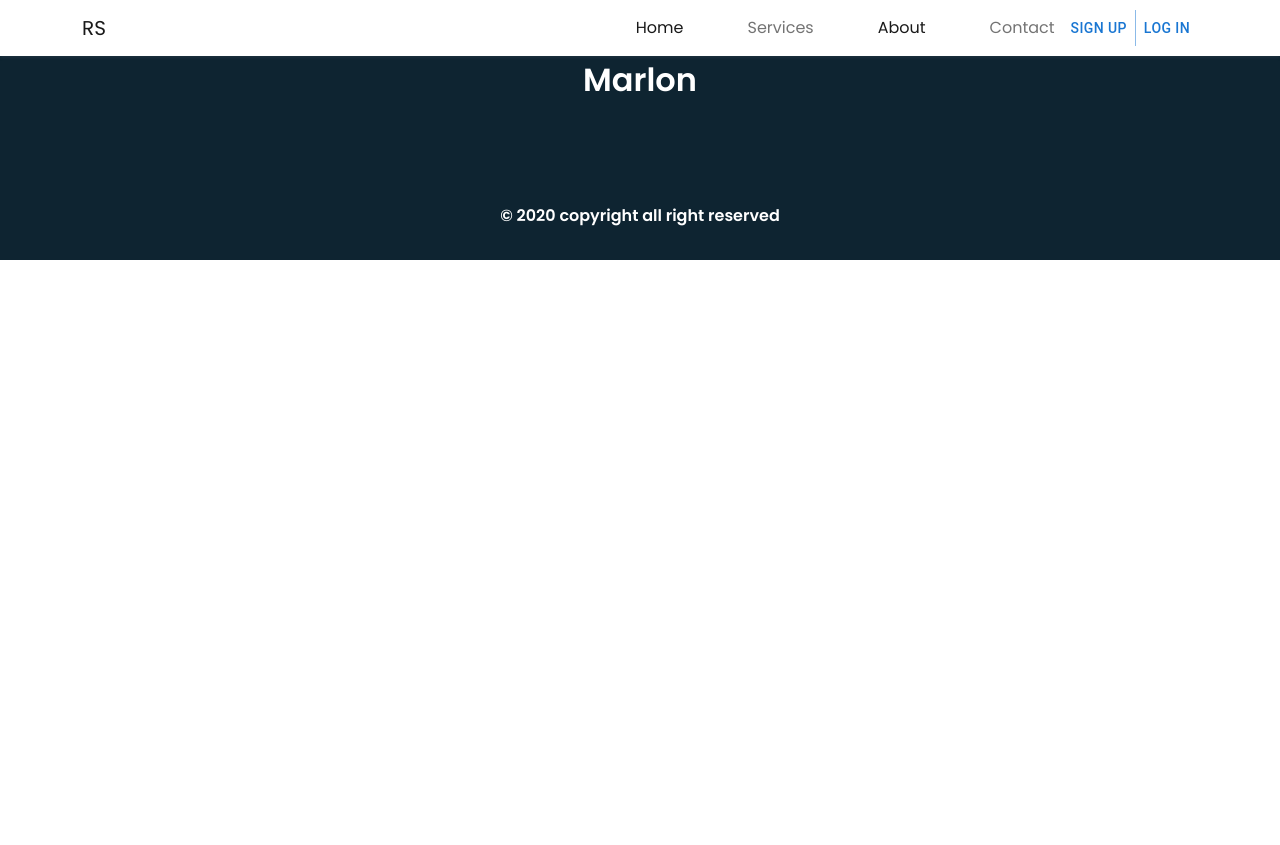
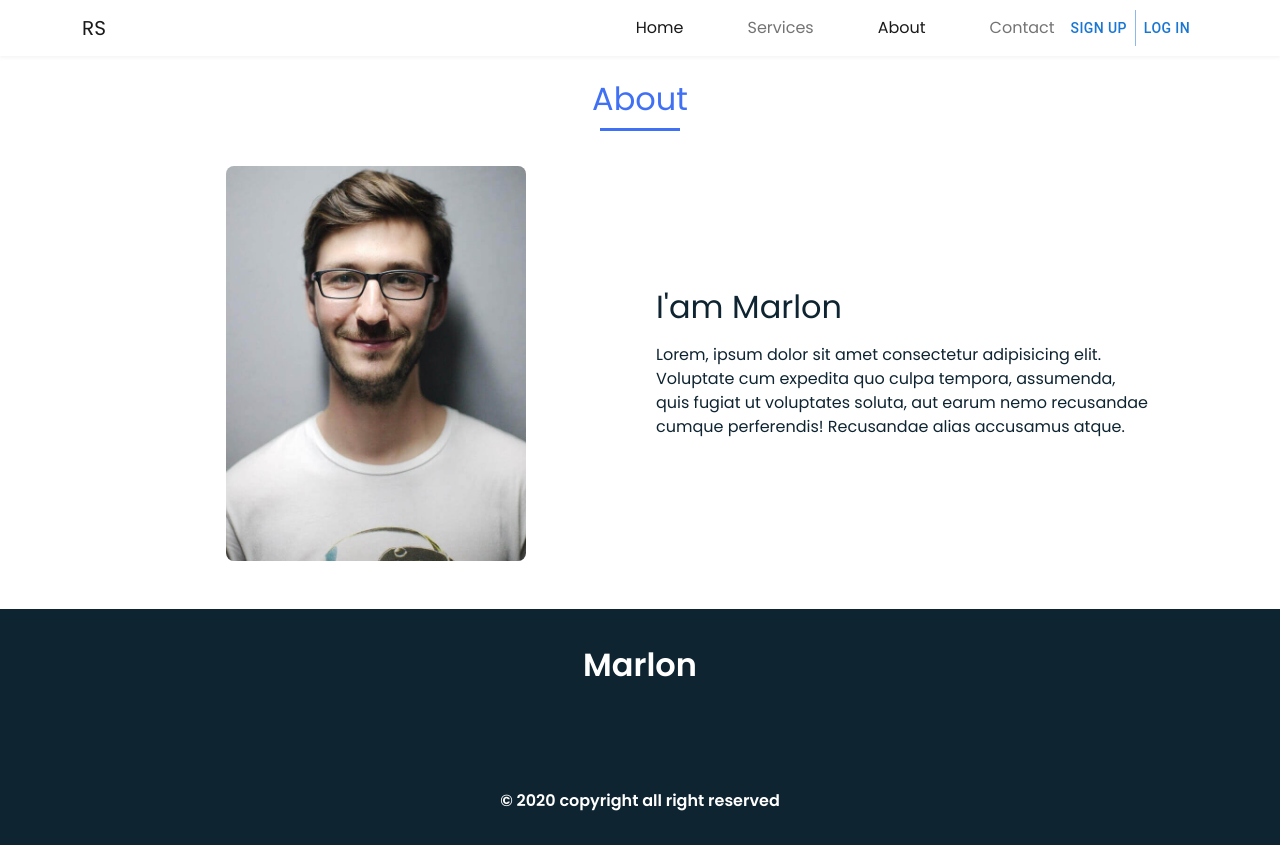
Before and after one commit to rsshonjoydas/portfolio-sample, a React app: page /about in a window 1280 px wide. Before the commit this address had no page. Before the commit the page ends 800 px from the top, so only its background shows below. Built offline with nearby package versions, Linux system fonts and the light colour scheme; some icons are missing.

Commit message:
about page

```diff
--- a/src/App.tsx
+++ b/src/App.tsx
@@ -1,5 +1,6 @@
 import { BrowserRouter as Router, Route, Switch } from "react-router-dom";
 import Layout from "./components/Layout";
+import About from "./pages/About";
 import Home from "./pages/Home";
 import NotFound from "./pages/NotFound";
 
@@ -9,6 +10,7 @@ const App = () => {
       <Layout>
         <Switch>
           <Route path="/" exact={true} component={Home} />
+          <Route path="/about" exact={true} component={About} />
           <Route path="*" component={NotFound} />
         </Switch>
       </Layout>
--- /dev/null
+++ b/src/pages/About.tsx
@@ -0,0 +1,27 @@
+import AboutImage from "../images/about.jpg";
+
+const About = () => {
+  return (
+    <section className="about section" id="about">
+      <h2 className="section-title">About</h2>
+
+      <div className="about__container bd-grid">
+        <div className="about__img">
+          <img src={AboutImage} alt="" />
+        </div>
+
+        <div>
+          <h2 className="about__subtitle">I'am Marlon</h2>
+          <p className="about__text">
+            Lorem, ipsum dolor sit amet consectetur adipisicing elit. Voluptate
+            cum expedita quo culpa tempora, assumenda, quis fugiat ut voluptates
+            soluta, aut earum nemo recusandae cumque perferendis! Recusandae
+            alias accusamus atque.
+          </p>
+        </div>
+      </div>
+    </section>
+  );
+};
+
+export default About;
--- a/src/pages/Home.tsx
+++ b/src/pages/Home.tsx
@@ -1,9 +1,11 @@
 import Header from "../components/Header";
+import About from "./About";
 
 const Home = () => {
   return (
     <>
       <Header />
+      <About />
     </>
   );
 };
```
